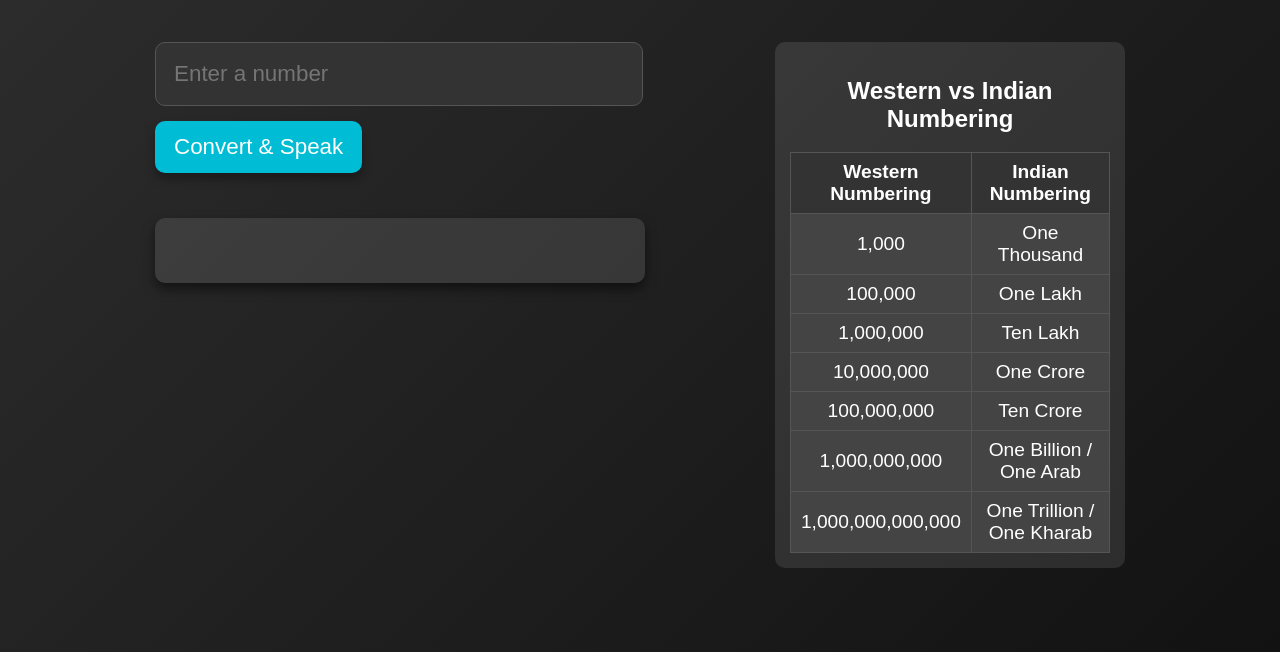
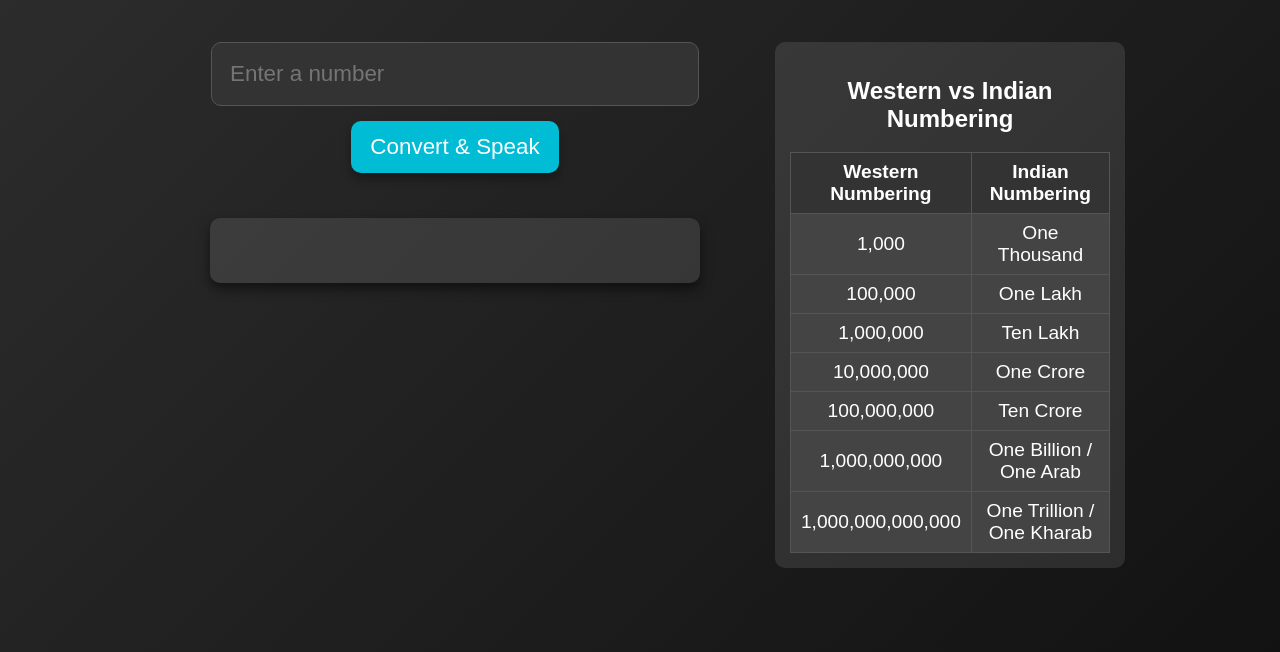
Before and after one commit to Azad88101/NUmbers--To-Words, a plain HTML site: page index.html in a window 1280 px wide. Shown: the part 148-800 px from the top of the page. Drawn offline with Linux system fonts and the light colour scheme.

Commit message:
Refactor converter container layout and styling

```diff
--- a/style.css
+++ b/style.css
@@ -32,8 +32,11 @@ body {
   .converter {
     width: 100%;
     max-width: 600px;
-    text-align: left; /* Align text to the left for input and button */
-  }
+    text-align: left;
+display: flex;
+flex-direction: column;
+align-items: center;
+}
 
   input {
     width: 100%;
@@ -89,7 +92,7 @@ body {
     background: rgba(255, 255, 255, 0.2);
   }
 
-  /* Table Styles */
+
   .table-wrapper {
     max-height: 500px;
     background: rgba(255, 255, 255, 0.1);
```
